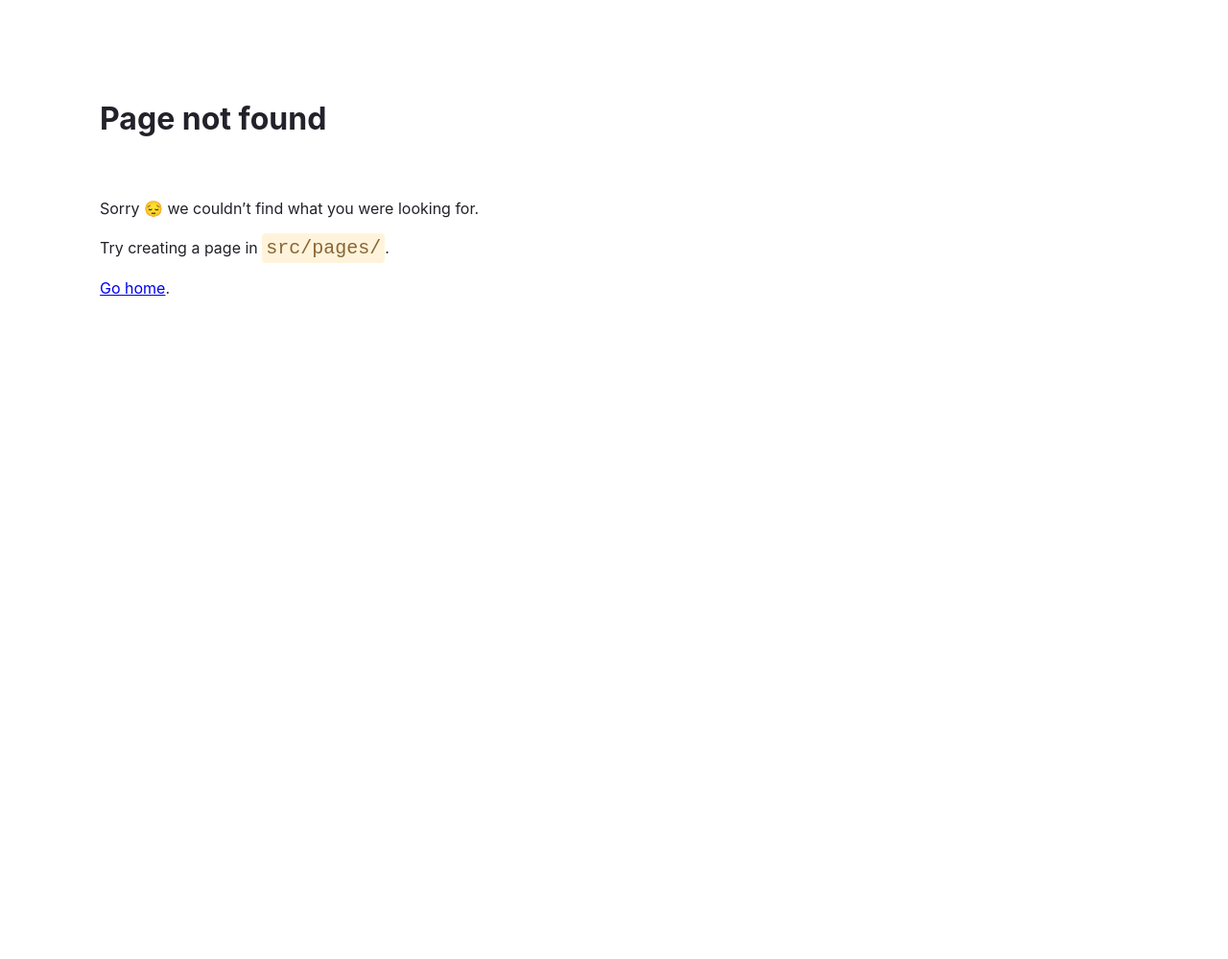
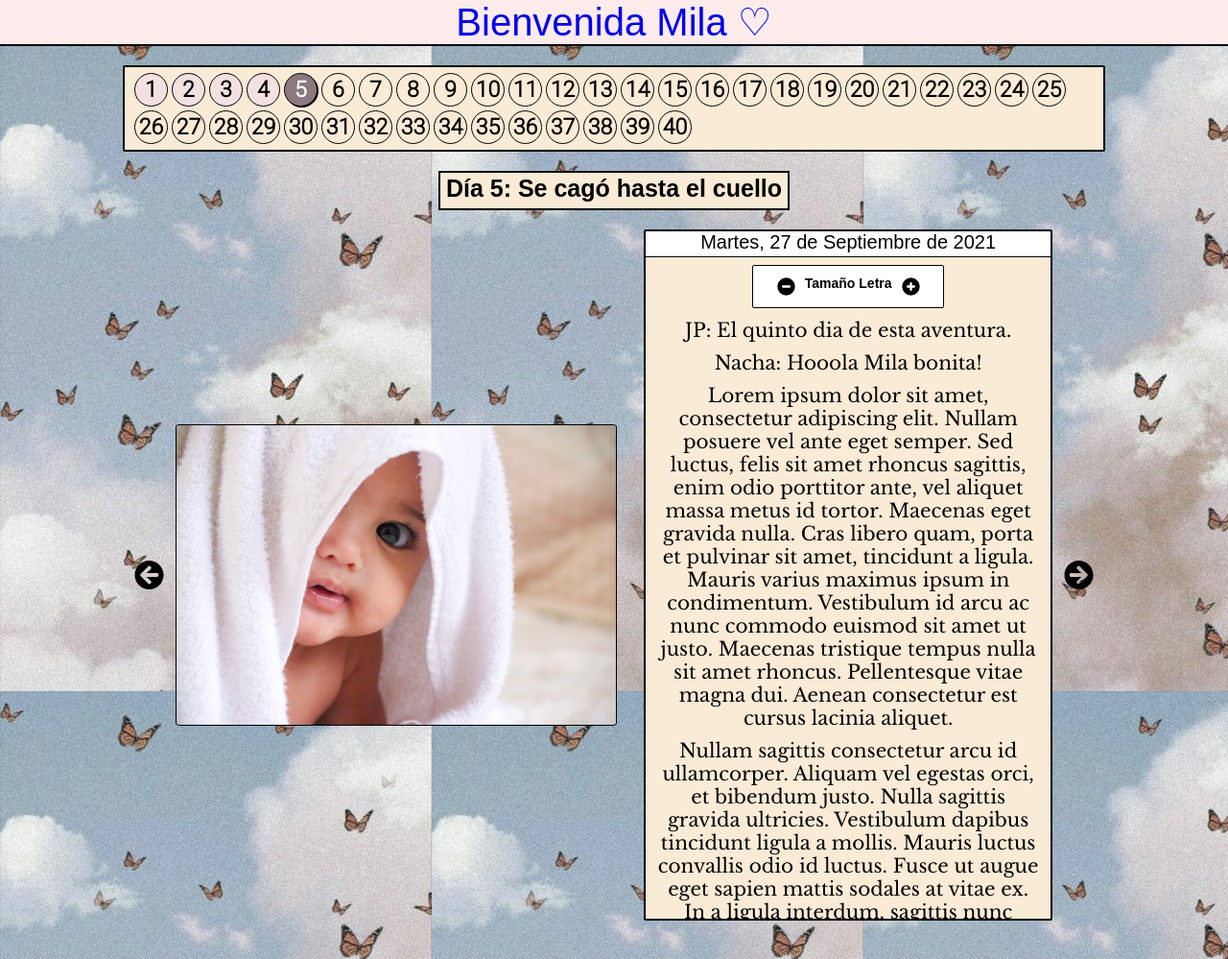
Before and after one commit to jpfraneto/milasuniverse, a Gatsby site: page /diaadia in a window 1280 px wide. Before the commit this address had no page. Shown: the whole page at 96% size. Before the commit the page ends 800 px from the top, so only its background shows below. Built offline with nearby package versions, Linux system fonts and the light colour scheme; Gatsby itself is replaced by a stand-in of ours; a web font is replaced by a local one.

Commit message:
more style

```diff
--- a/gatsby-config.js
+++ b/gatsby-config.js
@@ -2,7 +2,7 @@ require('dotenv').config();
 
 module.exports = {
   siteMetadata: {
-    title: 'Bienvenida Mila!',
+    title: 'Hola Mila!',
   },
   plugins: [
     {
--- a/src/components/About/About.js
+++ b/src/components/About/About.js
@@ -31,7 +31,7 @@ export const About = ({}) => {
           creciendo nuestra hija :)
         </p>
         <p>Nacha, JP y Mila</p>
-        <Link className={button} to='cuarentena'>
+        <Link className={button} to='diaadia'>
           Ir al día a día
         </Link>
       </div>
--- a/src/components/About/styles.module.css
+++ b/src/components/About/styles.module.css
@@ -35,8 +35,9 @@
 }
 
 .button {
-  background-color: white;
+  background: url('../../images/background.jpeg');
   border: solid black 2px;
+  color: black;
   padding: 3px;
   margin: 0 auto;
   border-radius: 2px;
@@ -45,8 +46,17 @@
   text-align: center;
 }
 
+.button:hover {
+  box-shadow: black 2px 2px;
+}
+
+.button:active {
+  box-shadow: black 1px 1px;
+}
+
 .button a {
   margin-bottom: 2rem;
+  text-decoration: none;
 }
 
 .button:link {
--- a/src/components/DisplayDayText/DisplayDayText.js
+++ b/src/components/DisplayDayText/DisplayDayText.js
@@ -2,9 +2,9 @@ import React from 'react';
 import { MDXRenderer } from 'gatsby-plugin-mdx';
 import { dayText } from './styles.module.css';
 
-export const DisplayDayText = ({ text }) => {
+export const DisplayDayText = ({ fontSize, text }) => {
   return (
-    <div className={dayText}>
+    <div style={{ fontSize: fontSize }} className={dayText}>
       <MDXRenderer>{text}</MDXRenderer>
     </div>
   );
--- a/src/components/ParentsWritings/ParentsWritings.js
+++ b/src/components/ParentsWritings/ParentsWritings.js
@@ -1,15 +1,51 @@
-import React from 'react';
+import React, { useState } from 'react';
 import { DisplayDayText } from '..';
-import { mainDiv, textContainer, topContainer } from './styles.module.css';
+import {
+  mainDiv,
+  textContainer,
+  topContainer,
+  textSizer,
+  fontSizeBtn,
+  fontSizeText,
+} from './styles.module.css';
+import { HiMinusCircle, HiPlusCircle } from 'react-icons/hi';
 
 export const ParentsWritings = ({ date, thisText }) => {
+  const [fontSize, setFontSize] = useState('2rem');
+  const changeFontSize = diff => {
+    let presentSize = fontSize;
+    let number = +presentSize.replace('rem', '');
+    let newNumber = number + diff;
+    let newSize = newNumber + 'rem';
+    setFontSize(newSize);
+  };
   return (
     <div className={mainDiv}>
       <div className={topContainer}>
         <div>{date}</div>
       </div>
       <div className={textContainer}>
-        <DisplayDayText text={thisText} />
+        <div className={textSizer}>
+          <span
+            onClick={() => {
+              changeFontSize(-0.5);
+            }}
+            className={fontSizeBtn}
+          >
+            <HiMinusCircle />
+          </span>
+          <h3 className={fontSizeText}>Tamaño Letra</h3>
+          <span
+            onClick={() => {
+              changeFontSize(0.5);
+            }}
+            className={fontSizeBtn}
+          >
+            <HiPlusCircle />
+          </span>
+        </div>
+
+        <DisplayDayText fontSize={fontSize} text={thisText} />
       </div>
     </div>
   );
--- a/src/components/ParentsWritings/styles.module.css
+++ b/src/components/ParentsWritings/styles.module.css
@@ -12,8 +12,10 @@
 
 .topContainer {
   background-color: white;
+  border-bottom: 1px solid black;
   width: 100%;
   font-size: 2rem;
+  padding-bottom: 3px;
   flex: 0 1 auto;
 }
 
@@ -27,6 +29,27 @@
   width: 100%;
 }
 
+.textSizer {
+  background-color: white;
+  border: 1px solid black;
+  border-radius: 2px;
+  padding: 2px;
+  max-width: 200px;
+  margin: 0 auto;
+  margin-bottom: 8px;
+  display: flex;
+  align-self: center;
+  justify-content: center;
+}
+
+.fontSizeBtn {
+  cursor: pointer;
+}
+
+.fontSizeText {
+  transform: translateY(8px);
+}
+
 @media only screen and (max-width: 800px) {
   .mainDiv {
     width: 100%;
```
Also changed, not shown: src/pages/diaadia/index.js (renamed from src/pages/cuarentena/index.js).
